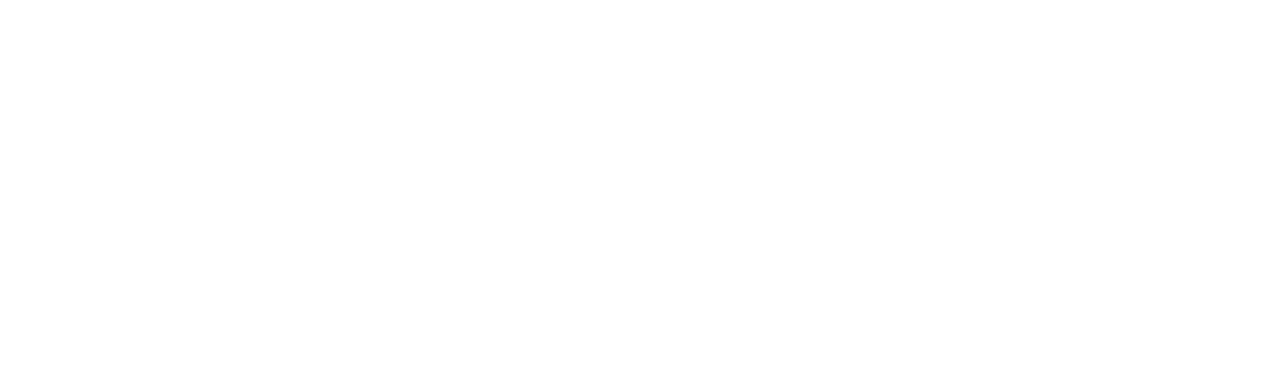
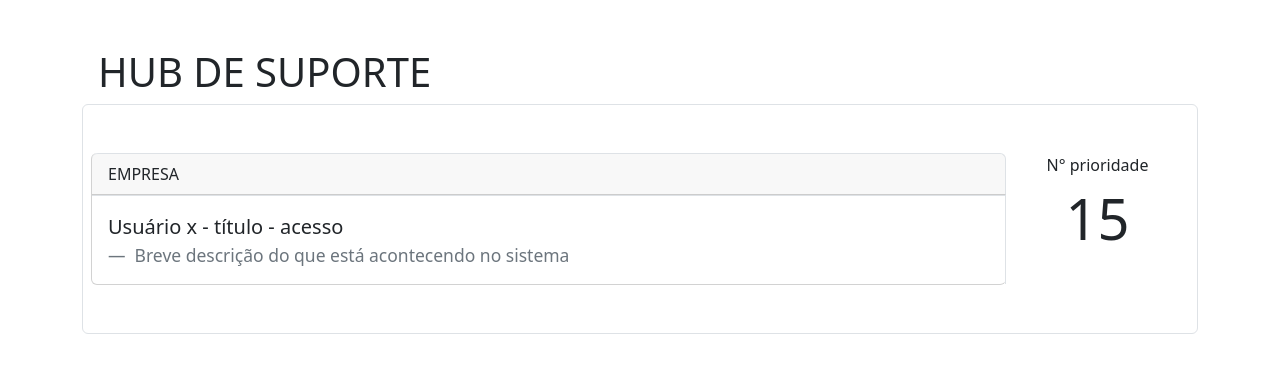
Before and after one commit to PedrosoCode/app_suporte_chamado_web, a Vue app: page /suporte_hub in a window 1280 px wide. Before the commit this address had no page. Shown: the top 372 px of the page. Built offline with nearby package versions, Linux system fonts and the light colour scheme; the HTML template or start-up script is replaced by a standard one.

Commit message:
rascunho hub de chamados

```diff
--- a/src/router/index.ts
+++ b/src/router/index.ts
@@ -1,6 +1,7 @@
 import { createRouter, createWebHistory } from 'vue-router'
 import HomeView from '../views/HomeView.vue'
 import ChatView from '../views/ChatView.vue'
+import SuporteHub from '../views/suporteHub.vue'
 
 const router = createRouter({
   history: createWebHistory(import.meta.env.BASE_URL),
@@ -15,6 +16,11 @@
       name: 'nova_sessao',
       component: ChatView,
     },
+    {
+      path: '/suporte_hub',
+      name: 'suporte_hub',
+      component: SuporteHub,
+    },
   ],
 })
 
--- a/src/views/HomeView.vue
+++ b/src/views/HomeView.vue
@@ -16,6 +16,12 @@
 async function NovaSessao() {
   router.push({
     name: 'nova_sessao',
+  })
+}
+
+async function HubSuporte() {
+  router.push({
+    name: 'suporte_hub',
   })
 }
 
@@ -69,6 +75,22 @@
             </div>
           </div>
         </div>
+
+        <!-- card do hub -->
+        <div class="col-12 col-md-8 col-lg-6">
+          <div class="card bg-dark border-secondary h-100"> <!-- Added h-100 -->
+            <div class="card-body p-4 d-flex flex-column">
+              <form class="d-flex flex-column gap-3 flex-grow-1">
+
+                <div class="mt-auto"> <!-- Push button to bottom -->
+                  <button class="btn btn-primary w-100 py-2" type="submit" @click="HubSuporte()">
+                  suportes em andamento
+                </button>
+                </div>
+              </form>
+            </div>
+          </div>
+        </div>
       </div>
     </div>
   </div>
--- /dev/null
+++ b/src/views/suporteHub.vue
@@ -0,0 +1,59 @@
+<script setup lang="ts">
+// import { useRouter } from 'vue-router'
+// const router = useRouter()
+</script>
+<template>
+  <div>
+    <div class="container my-5">
+      <h1 class="ms-3">HUB DE SUPORTE</h1>
+      <div class="row">
+        <div class="col-md-12">
+          <div class="border rounded">
+            <div class="my-5">
+
+              <!-- Card de suportes -->
+              <div class="mx-2">
+                <div class="col-md-12">
+                  <div class="row g-0"> <!-- Remover espaçamento entre colunas -->
+                    <!-- Coluna principal -->
+                    <div class="col-md-10 h-100"> <!-- Altura total -->
+                      <div class="card h-100 border-top-0 border-end-0 rounded-start"> <!-- Altura total e bordas ajustadas -->
+                        <div class="card-header text-start border-end border-top rounded-top">
+                          EMPRESA
+                        </div>
+                        <div class="card-body border-top border-end">
+                          <blockquote class="blockquote mb-0">
+                            <p>Usuário x - título - acesso</p>
+                            <footer class="blockquote-footer">
+                              Breve descrição do que está acontecendo no sistema
+                            </footer>
+                          </blockquote>
+                        </div>
+                      </div>
+                    </div>
+
+                    <!-- Coluna de prioridade -->
+                    <div class="col-md-2 h-100 d-flex align-items-center"> <!-- Centralizar verticalmente -->
+                      <div class="w-100 text-center"> <!-- Largura total e alinhamento central -->
+                        <div class="row mb-2">
+                          <div class="col-12">
+                            N° prioridade
+                          </div>
+                        </div>
+                        <div class="row">
+                          <div class="col-12 display-4">
+                            15
+                          </div>
+                        </div>
+                      </div>
+                    </div>
+                  </div>
+                </div>
+              </div>
+            </div>
+          </div>
+        </div>
+      </div>
+    </div>
+  </div>
+</template>
```
